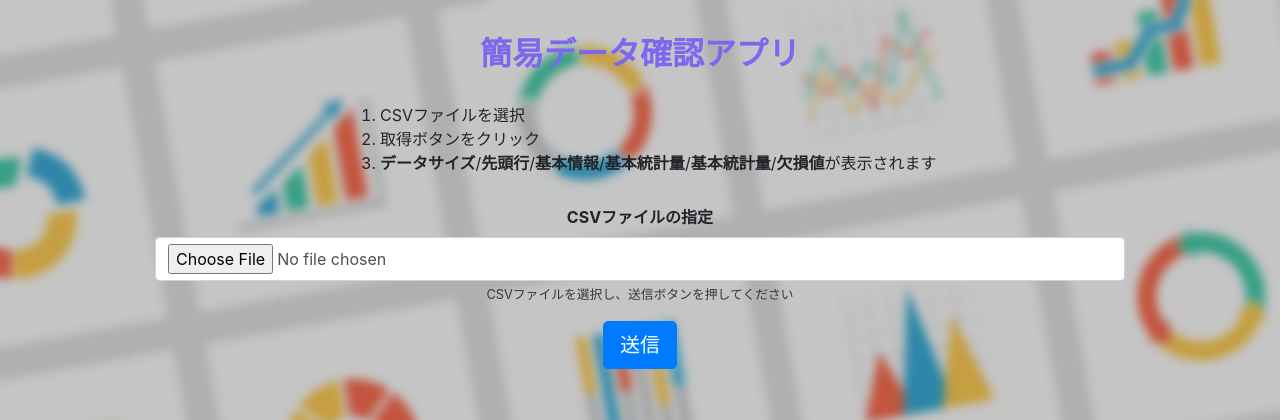
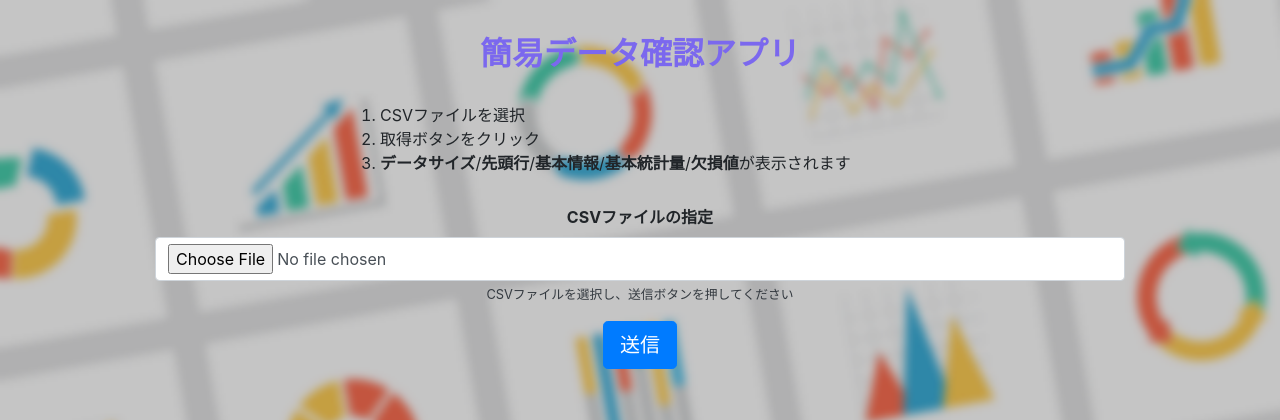
Before and after one commit to kanitamago/analytics-app, a Flask app: page / in a window 1280 px wide. Shown: the top 420 px of the page. Run offline with Flask 2, Linux system fonts and the light colour scheme; some libraries are stand-ins or nearby versions.

Commit message:
analytics-app: update

```diff
--- a/app/templates/base.html
+++ b/app/templates/base.html
@@ -17,7 +17,7 @@
           <ol id="process">
             <li>CSVファイルを選択</li>
             <li>取得ボタンをクリック</li>
-            <li><strong>データサイズ</strong>/<strong>先頭行</strong>/<strong>基本情報</strong>/<strong>基本統計量</strong>/<strong>基本統計量</strong>/<strong>欠損値</strong>が表示されます</li>
+            <li><strong>データサイズ</strong>/<strong>先頭行</strong>/<strong>基本情報</strong>/<strong>基本統計量</strong>/<strong>欠損値</strong>が表示されます</li>
           </ol>
         </div>
         <div class="input-file">
```
Also changed, not shown: app/static/heatmap/img7.png (added), app/static/histogram/Legendary.png (added), app/static/scatter/HP_Speed.png (added).
